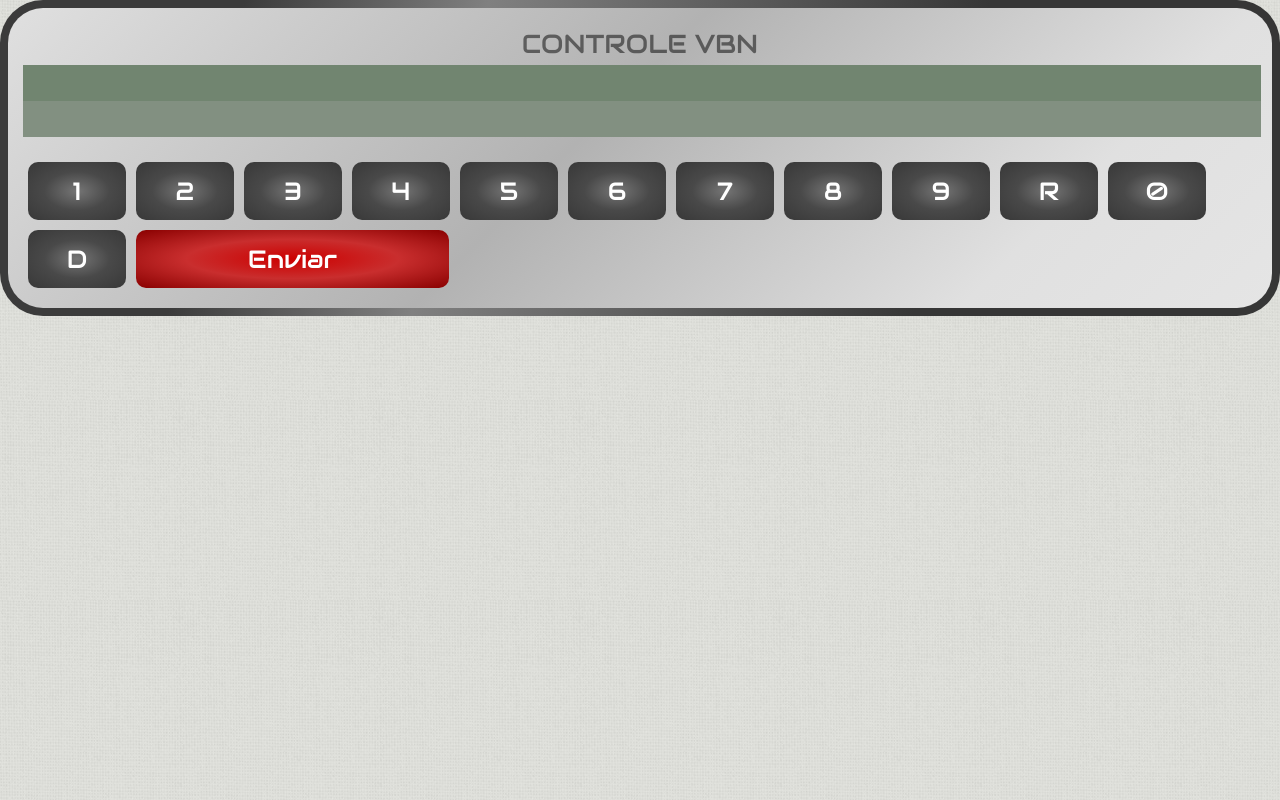
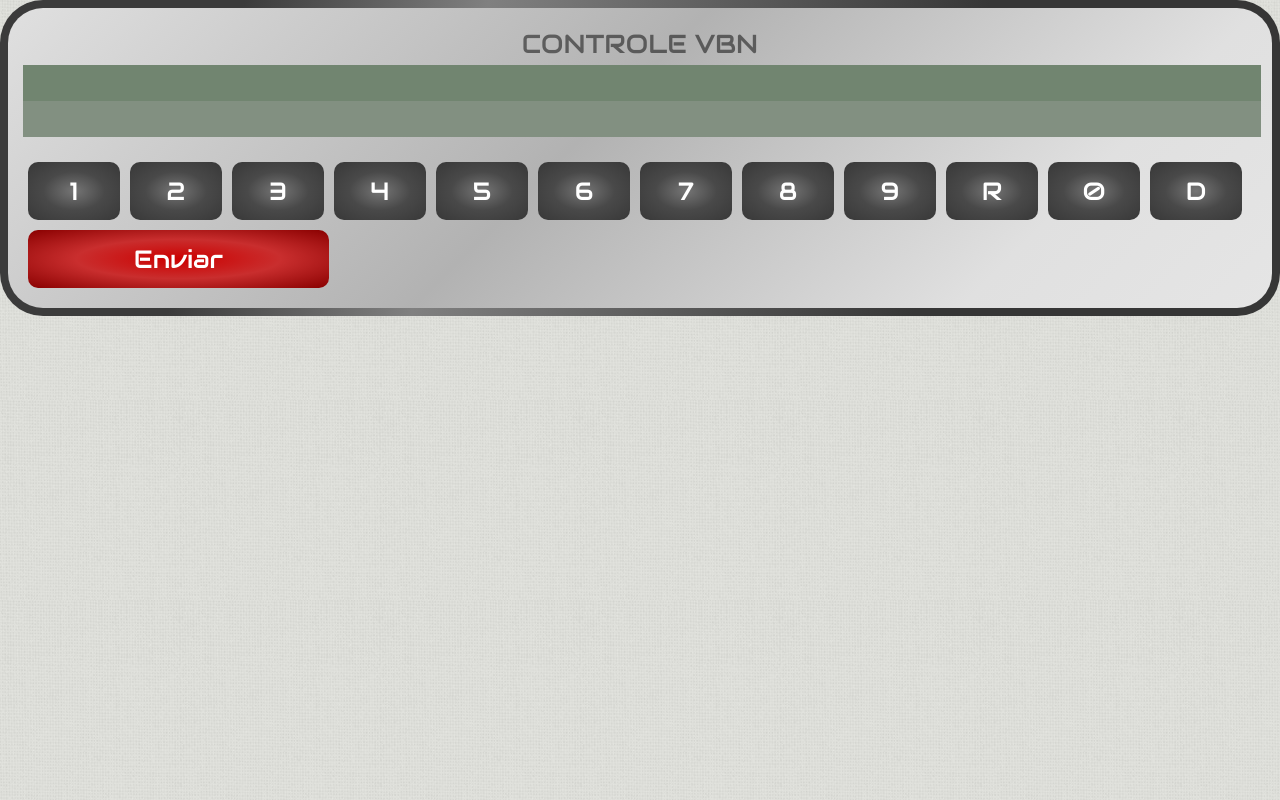
Before and after one commit to jucarelogio/controle, a plain HTML site: page index.html in a window 1280 px wide. Drawn offline with Linux system fonts and the light colour scheme.

Commit message:
ajuste de tela 2

```diff
--- a/css/style.less
+++ b/css/style.less
@@ -123,7 +123,7 @@ body {
 					display: block;
 					float: left;
 					cursor: pointer;
-					width: 60px;
+					width: 54px;
 					//width: 16%;
 					background: #757575;
 					text-align: center;
@@ -145,7 +145,7 @@ body {
 				}
 				//li:nth-child(3n+3) { margin-right: 0 }
 				li.off { // Estilo personalizado para o botão OFF
-					width: 275px;
+					width: 263px;
 					background: #cc0000;
 					background: -moz-radial-gradient(center, ellipse cover,  #cc0000 0%, #c92e2e 48%, #890000 100%);
 					background: -webkit-gradient(radial, center center, 0px, center center, 100%, color-stop(0%,#cc0000), color-stop(48%,#c92e2e), color-stop(100%,#890000));
```
